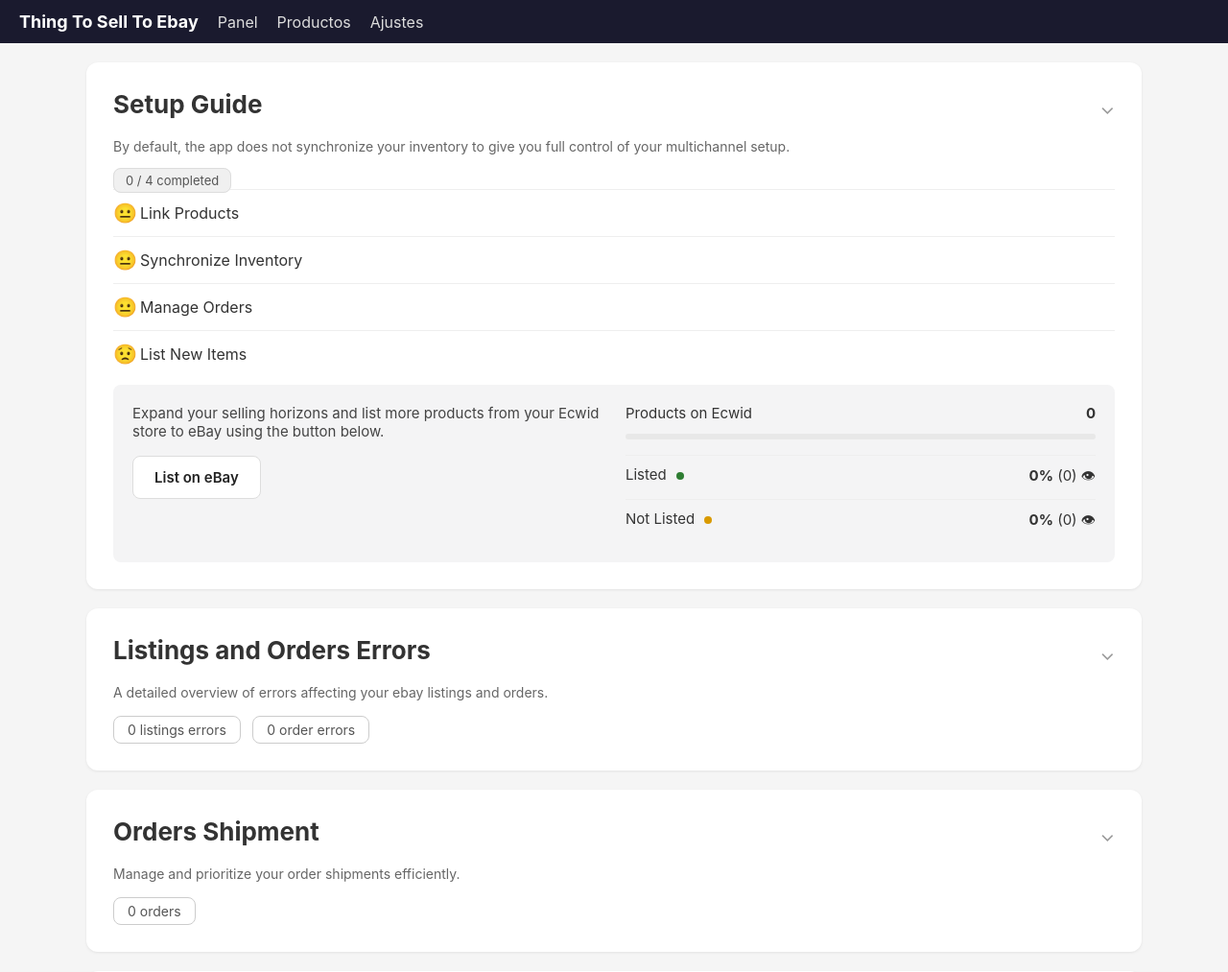
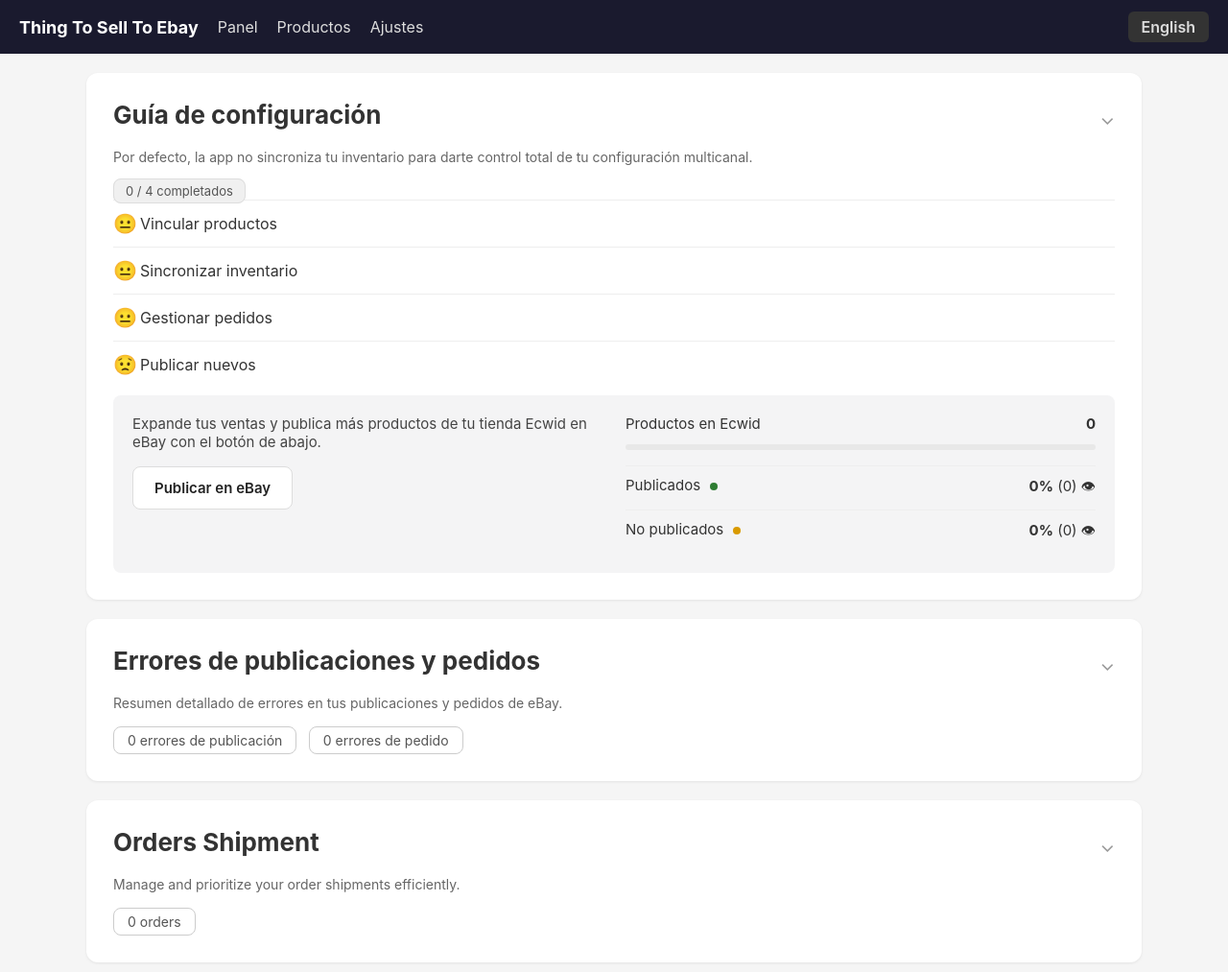
Before and after one commit to thingtosell0/thing-to-sell-to-ebay, a Flask app: page /dashboard in a window 1280 px wide. Shown: the top 1013 px of the page at 96% size. Run offline with Flask 3, Linux system fonts and the light colour scheme.

Commit message:
M2E-style app updates
- Add English/Español language toggle button
- Save per-product policy preferences, pre-select on revisit
- Add 30-day return policy option (275104384019) for auto parts
- Per-product policy overrides in listing setup (shipping/return/payment)
- Settings bilingual EN/ES, policy names with IDs
- Channels column: dark ebay icon when listed, gray when not (M2E parity)
- Products grid: add Status badge and Categories column (M2E parity)
- M2E-style new listing: marketplace, selling/sync/description templates, policy names
- M2E-style listing flow: products search/filter, listing setup with per-product config
- M2E-style dashboard: setup guide, listing stats, errors

```diff
--- a/app.py
+++ b/app.py
@@ -37,6 +37,20 @@ def read_json_response(response):
 
 app = Flask(__name__)
 app.secret_key = os.environ.get("FLASK_SECRET", secrets.token_hex(32))
+
+@app.context_processor
+def inject_lang():
+    return {"lang": session.get("lang", "es")}
+
+@app.route("/lang/<lang>")
+def set_lang(lang):
+    session["lang"] = "en" if lang == "en" else "es"
+    next_url = request.args.get("next", "/dashboard")
+    store_id = request.args.get("store_id", "")
+    if store_id and "store_id" not in next_url:
+        sep = "&" if "?" in next_url else "?"
+        next_url = f"{next_url}{sep}store_id={store_id}"
+    return redirect(next_url)
 
 # Config from environment
 ECWID_CLIENT_ID = os.environ.get("ECWID_CLIENT_ID", "")
--- a/templates/base.html
+++ b/templates/base.html
@@ -34,9 +34,11 @@
 <body>
 <div class="nav">
   <span class="brand">Thing To Sell To Ebay</span>
-  <a href="{{ url_for('dashboard', store_id=store_id) }}">Panel</a>
-  <a href="{{ url_for('products', store_id=store_id) }}">Productos</a>
-  <a href="{{ url_for('settings', store_id=store_id) }}">Ajustes</a>
+  <a href="{{ url_for('dashboard', store_id=store_id) }}">{{ 'Panel' if lang == 'es' else 'Dashboard' }}</a>
+  <a href="{{ url_for('products', store_id=store_id) }}">{{ 'Productos' if lang == 'es' else 'Products' }}</a>
+  <a href="{{ url_for('settings', store_id=store_id) }}">{{ 'Ajustes' if lang == 'es' else 'Settings' }}</a>
+  <span style="flex:1"></span>
+  <a href="{{ url_for('set_lang', lang='en' if lang == 'es' else 'es', store_id=store_id, next=request.path) }}" style="background:#333; padding:6px 14px; border-radius:6px; font-weight:600;">{{ 'English' if lang == 'es' else 'Español' }}</a>
 </div>
 <div class="container">
 {% block content %}{% endblock %}
--- a/templates/dashboard.html
+++ b/templates/dashboard.html
@@ -32,49 +32,49 @@
 
 <div class="m2e-card">
   <div style="display:flex;justify-content:space-between;align-items:center;">
-    <h2>Setup Guide</h2>
+    <h2>{{ 'Setup Guide' if lang == 'en' else 'Guía de configuración' }}</h2>
     <span style="color:#999;font-size:20px;">&#8964;</span>
   </div>
-  <p class="sub">By default, the app does not synchronize your inventory to give you full control of your multichannel setup.</p>
-  <span class="badge-done">{{ steps_completed }} / 4 completed</span>
+  <p class="sub">{{ 'By default, the app does not synchronize your inventory to give you full control of your multichannel setup.' if lang == 'en' else 'Por defecto, la app no sincroniza tu inventario para darte control total de tu configuración multicanal.' }}</p>
+  <span class="badge-done">{{ steps_completed }} / 4 {{ 'completed' if lang == 'en' else 'completados' }}</span>
 
   <div class="setup-row {{ 'done' if has_linked else 'pending' }}">
-    <span class="icon">{{ '🙂' if has_linked else '😐' }}</span> Link Products
+    <span class="icon">{{ '🙂' if has_linked else '😐' }}</span> {{ 'Link Products' if lang == 'en' else 'Vincular productos' }}
   </div>
   <div class="setup-row {{ 'done' if has_sync else 'pending' }}">
-    <span class="icon">{{ '🙂' if has_sync else '😐' }}</span> Synchronize Inventory
+    <span class="icon">{{ '🙂' if has_sync else '😐' }}</span> {{ 'Synchronize Inventory' if lang == 'en' else 'Sincronizar inventario' }}
   </div>
   <div class="setup-row {{ 'done' if has_orders else 'pending' }}">
-    <span class="icon">{{ '🙂' if has_orders else '😐' }}</span> Manage Orders
+    <span class="icon">{{ '🙂' if has_orders else '😐' }}</span> {{ 'Manage Orders' if lang == 'en' else 'Gestionar pedidos' }}
   </div>
   <div class="setup-row {{ 'done' if list_new_done else 'pending' }}">
-    <span class="icon">{{ '🙂' if list_new_done else '😟' }}</span> List New Items
+    <span class="icon">{{ '🙂' if list_new_done else '😟' }}</span> {{ 'List New Items' if lang == 'en' else 'Publicar nuevos' }}
   </div>
 
   <div class="list-new-box">
     <div class="list-new-left">
-      <p style="margin:0 0 16px;color:#444;font-size:15px;">Expand your selling horizons and list more products from your Ecwid store to eBay using the button below.</p>
-      <a href="{{ url_for('products', store_id=store_id) }}" class="btn-white">List on eBay</a>
+      <p style="margin:0 0 16px;color:#444;font-size:15px;">{{ 'Expand your selling horizons and list more products from your Ecwid store to eBay using the button below.' if lang == 'en' else 'Expande tus ventas y publica más productos de tu tienda Ecwid en eBay con el botón de abajo.' }}</p>
+      <a href="{{ url_for('products', store_id=store_id) }}" class="btn-white">{{ 'List on eBay' if lang == 'en' else 'Publicar en eBay' }}</a>
     </div>
     <div class="list-new-right">
       <div style="display:flex;justify-content:space-between;font-size:15px;">
-        <span>Products on Ecwid</span><strong>{{ '{:,}'.format(total_products) }}</strong>
+        <span>{{ 'Products on Ecwid' if lang == 'en' else 'Productos en Ecwid' }}</span><strong>{{ '{:,}'.format(total_products) }}</strong>
       </div>
       <div class="progress-wrap">
         <div class="progress-listed" style="width:{{ listed_pct }}%"></div>
         <div class="progress-not" style="width:{{ not_listed_pct }}%"></div>
       </div>
-      <div class="stat-line"><span>Listed <span class="dot green"></span></span><span><strong>{{ listed_pct }}%</strong> ({{ '{:,}'.format(listed_count) }}) 👁</span></div>
-      <div class="stat-line"><span>Not Listed <span class="dot orange"></span></span><span><strong>{{ not_listed_pct }}%</strong> ({{ '{:,}'.format(not_listed_count) }}) 👁</span></div>
+      <div class="stat-line"><span>{{ 'Listed' if lang == 'en' else 'Publicados' }} <span class="dot green"></span></span><span><strong>{{ listed_pct }}%</strong> ({{ '{:,}'.format(listed_count) }}) 👁</span></div>
+      <div class="stat-line"><span>{{ 'Not Listed' if lang == 'en' else 'No publicados' }} <span class="dot orange"></span></span><span><strong>{{ not_listed_pct }}%</strong> ({{ '{:,}'.format(not_listed_count) }}) 👁</span></div>
     </div>
   </div>
 </div>
 
 <div class="m2e-card">
-  <div class="collapse-head"><h2>Listings and Orders Errors</h2><span style="color:#999;font-size:20px;">&#8964;</span></div>
-  <p class="sub">A detailed overview of errors affecting your ebay listings and orders.</p>
-  <span class="pill">{{ listing_errors|length }} listings errors</span>
-  <span class="pill">{{ order_errors|length }} order errors</span>
+  <div class="collapse-head"><h2>{{ 'Listings and Orders Errors' if lang == 'en' else 'Errores de publicaciones y pedidos' }}</h2><span style="color:#999;font-size:20px;">&#8964;</span></div>
+  <p class="sub">{{ 'A detailed overview of errors affecting your ebay listings and orders.' if lang == 'en' else 'Resumen detallado de errores en tus publicaciones y pedidos de eBay.' }}</p>
+  <span class="pill">{{ listing_errors|length }} {{ 'listings errors' if lang == 'en' else 'errores de publicación' }}</span>
+  <span class="pill">{{ order_errors|length }} {{ 'order errors' if lang == 'en' else 'errores de pedido' }}</span>
   {% if listing_errors %}
   <ul style="margin-top:12px;color:#b00;">
     {% for e in listing_errors[:10] %}<li>{{ e }}</li>{% endfor %}
```
Also changed, not shown: templates/products.html (+6 -6 lines).
